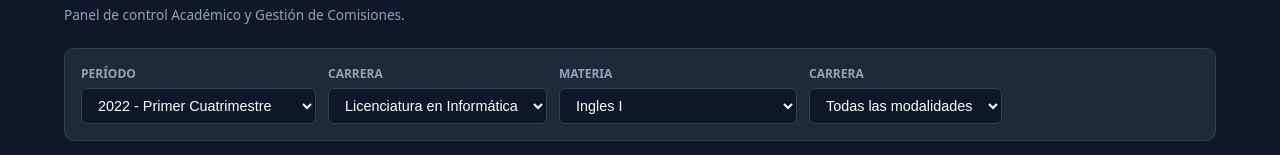
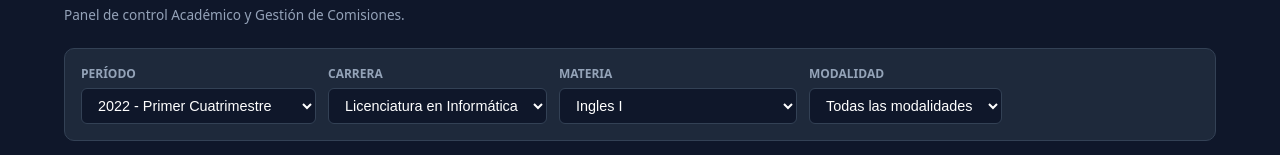
Before and after one commit to HurData-UNaHur/hurdata-pip-frontend, a React (Vite) app: page / in a window 1280 px wide. Shown: the part 129-284 px from the top of the page. Built offline with nearby package versions, Linux system fonts and the light colour scheme.

Commit message:
Error con las barras de filtro solucionado

```diff
--- a/src/components/Filters.jsx
+++ b/src/components/Filters.jsx
@@ -33,12 +33,12 @@ function Filters({materia, setMateria, modalidad, setModalidad}){
 
             {/* La parte de Modalidad */}
             <div className={styles.filterGroup}>
-                <label className={styles.label}>Carrera</label>
+                <label className={styles.label}>Modalidad</label>
                 <select className={styles.select} value={modalidad} onChange={(mo) => setModalidad(mo.target.value)}>
-                    <option value="Todas">Todas las modalidades </option>
-                    <option value="Virtual">Solo Virtual </option>
-                    <option value="Combinada">Solo Combinadas </option>
-                    <option value="Presencial">Solo Presencial </option>
+                    <option value="todas">Todas las modalidades </option>
+                    <option value="VIRTUAL">Solo Virtual </option>
+                    <option value="COMBINADA">Solo Combinadas </option>
+                    <option value="PRESENCIAL">Solo Presencial </option>
                 </select>
             </div>
         </section>
--- a/src/pages/Dashboard.jsx
+++ b/src/pages/Dashboard.jsx
@@ -56,12 +56,12 @@ function Dashboard(){
             </header>
 
             {/* La parte de Componente de Filtros */}
-            <Filters>
+            <Filters
                 materia={materia}
                 setMateria={setMateria}
                 modalidad={modalidad}
                 setModalidad={setModalidad}
-            </Filters>
+            />
 
 
             {/* Una Grid con las tarjetas KPI que se armo antes. */}
```
